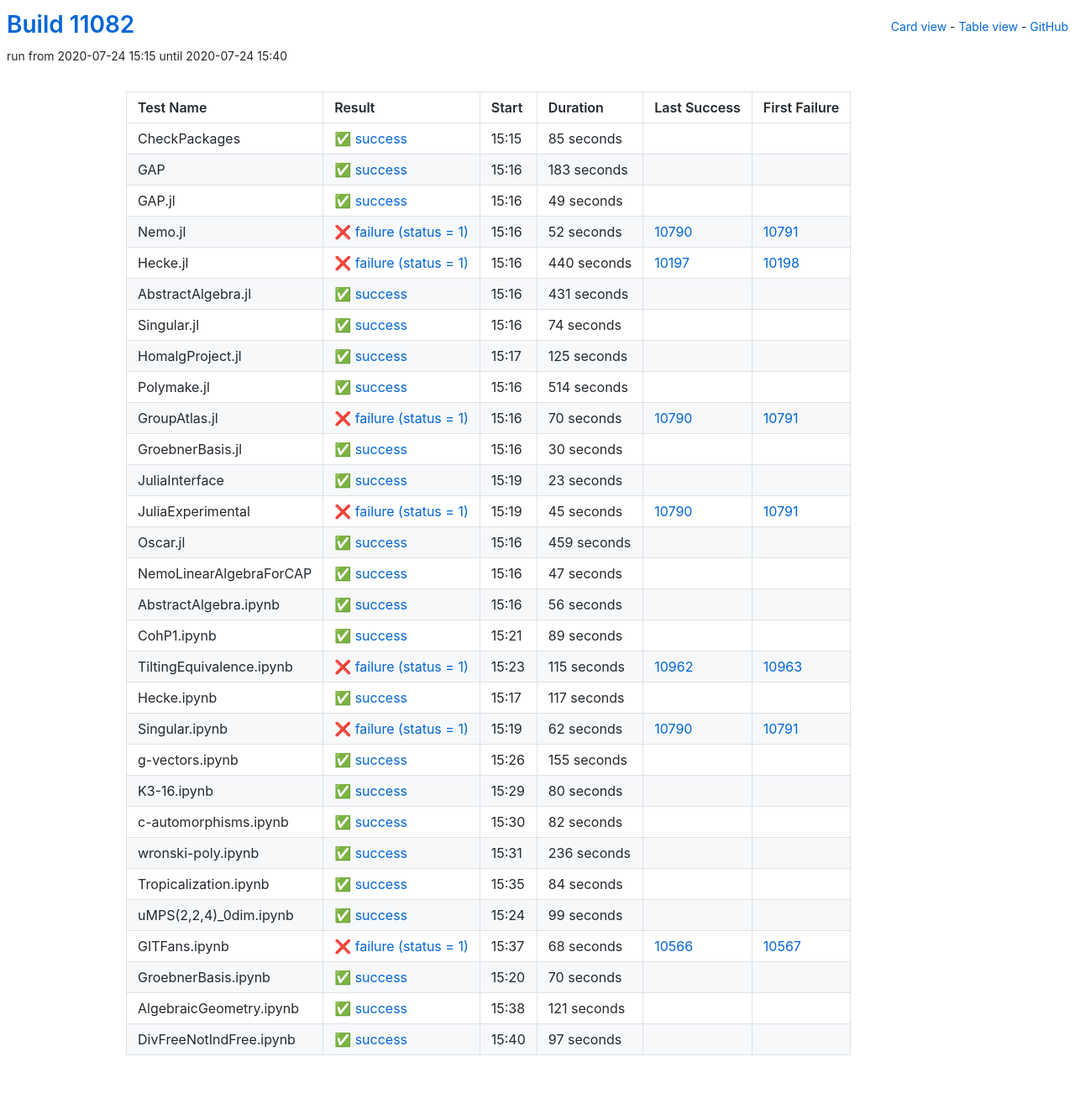
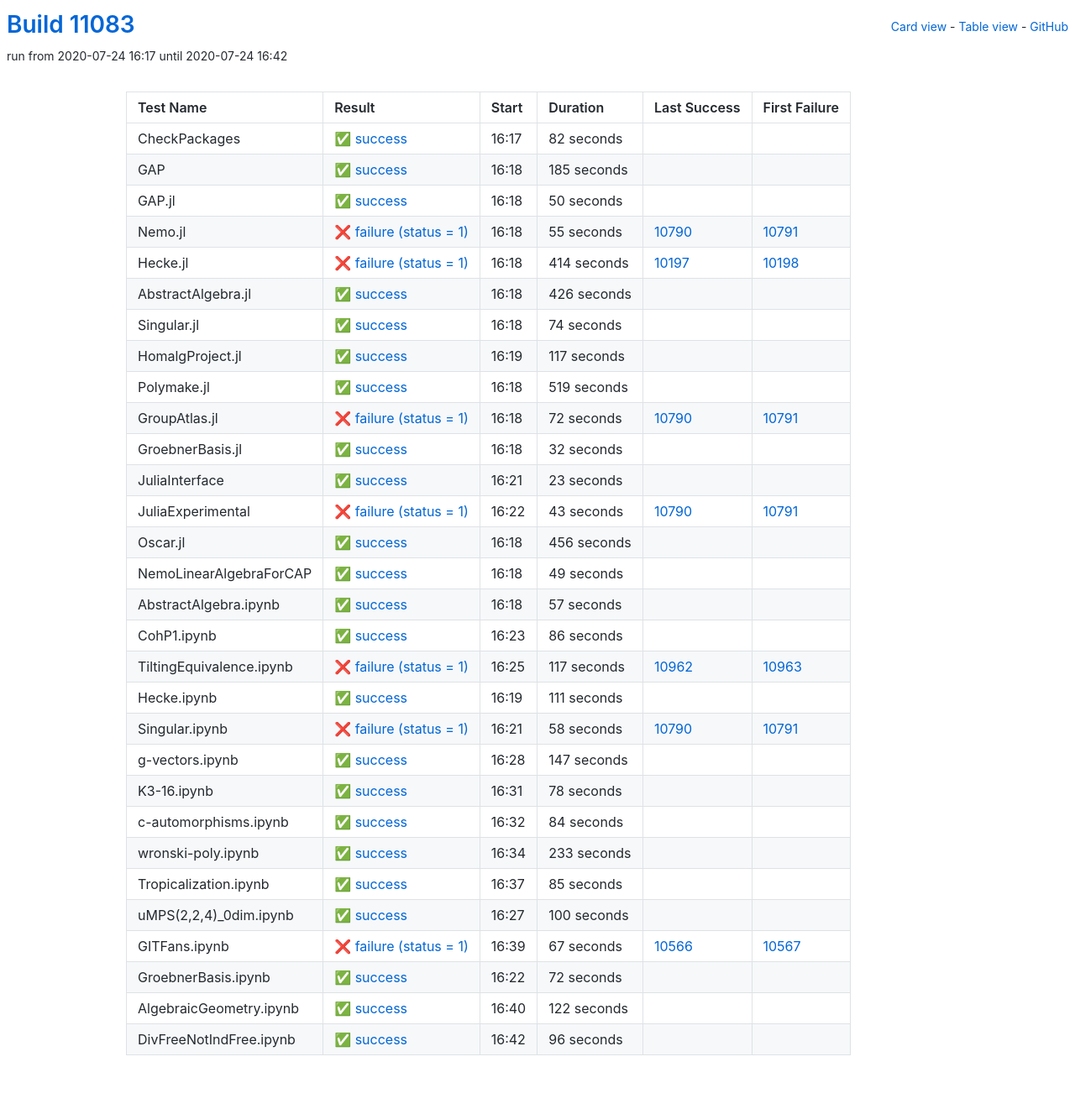
Before and after one commit to oscar-system/oscar-ci-status, a Jekyll site: the page built from table.html, in a window 1280 px wide. Shown: the whole page at 84% size. Built offline with Jekyll 4.4.1, drawn with Linux system fonts in a browser that asks for light colours.

Commit message:
Build #11083

```diff
--- a/_data/ci.yml
+++ b/_data/ci.yml
@@ -1,6 +1,6 @@
 ---
-build: 11082
-build_url: https://oscarci.mathematik.uni-kl.de/job/oscar/11082/
+build: 11083
+build_url: https://oscarci.mathematik.uni-kl.de/job/oscar/11083/
 job: oscar
 organization: oscar-system
 repo: oscar-ci-status
@@ -8,80 +8,80 @@
 tests:
 - name: CheckPackages
   id: checkpackages
-  log: https://oscarci.mathematik.uni-kl.de/job/oscar/11082/artifact/logs/build-11082/CheckPackages.log
-  start: 2020-07-24 15:15
+  log: https://oscarci.mathematik.uni-kl.de/job/oscar/11083/artifact/logs/build-11083/CheckPackages.log
+  start: 2020-07-24 16:17
   success: true
   exitcode: 0
   status: success
-  duration: 85
+  duration: 82
   last_success: false
   last_success_url:
   first_failure: false
   first_failure_url:
 - name: GAP
   id: gap
-  log: https://oscarci.mathematik.uni-kl.de/job/oscar/11082/artifact/logs/build-11082/GAP.log
-  start: 2020-07-24 15:16
+  log: https://oscarci.mathematik.uni-kl.de/job/oscar/11083/artifact/logs/build-11083/GAP.log
+  start: 2020-07-24 16:18
   success: true
   exitcode: 0
   status: success
-  duration: 183
+  duration: 185
   last_success: false
   last_success_url:
   first_failure: false
   first_failure_url:
 - name: GAP.jl
   id: gap-jl
-  log: https://oscarci.mathematik.uni-kl.de/job/oscar/11082/artifact/logs/build-11082/GAP.jl.log
-  start: 2020-07-24 15:16
+  log: https://oscarci.mathematik.uni-kl.de/job/oscar/11083/artifact/logs/build-11083/GAP.jl.log
+  start: 2020-07-24 16:18
   success: true
   exitcode: 0
   status: success
-  duration: 49
+  duration: 50
   last_success: false
   last_success_url:
   first_failure: false
   first_failure_url:
 - name: Nemo.jl
   id: nemo-jl
-  log: https://oscarci.mathematik.uni-kl.de/job/oscar/11082/artifact/logs/build-11082/Nemo.jl.log
-  start: 2020-07-24 15:16
+  log: https://oscarci.mathematik.uni-kl.de/job/oscar/11083/artifact/logs/build-11083/Nemo.jl.log
+  start: 2020-07-24 16:18
   success: false
   exitcode: 1
   status: failure
-  duration: 52
+  duration: 55
   last_success: 10790
   last_success_url: https://oscarci.mathematik.uni-kl.de/job/oscar/10790/
   first_failure: 10791
   first_failure_url: https://oscarci.mathematik.uni-kl.de/job/oscar/10791/
 - name: Hecke.jl
   id: hecke-jl
-  log: https://oscarci.mathematik.uni-kl.de/job/oscar/11082/artifact/logs/build-11082/Hecke.jl.log
-  start: 2020-07-24 15:16
+  log: https://oscarci.mathematik.uni-kl.de/job/oscar/11083/artifact/logs/build-11083/Hecke.jl.log
+  start: 2020-07-24 16:18
   success: false
   exitcode: 1
   status: failure
-  duration: 440
+  duration: 414
   last_success: 10197
   last_success_url: https://oscarci.mathematik.uni-kl.de/job/oscar/10197/
   first_failure: 10198
   first_failure_url: https://oscarci.mathematik.uni-kl.de/job/oscar/10198/
 - name: AbstractAlgebra.jl
   id: abstractalgebra-jl
-  log: https://oscarci.mathematik.uni-kl.de/job/oscar/11082/artifact/logs/build-11082/AbstractAlgebra.jl.log
-  start: 2020-07-24 15:16
+  log: https://oscarci.mathematik.uni-kl.de/job/oscar/11083/artifact/logs/build-11083/AbstractAlgebra.jl.log
+  start: 2020-07-24 16:18
   success: true
   exitcode: 0
   status: success
-  duration: 431
+  duration: 426
   last_success: false
   last_success_url:
   first_failure: false
   first_failure_url:
 - name: Singular.jl
   id: singular-jl
-  log: https://oscarci.mathematik.uni-kl.de/job/oscar/11082/artifact/logs/build-11082/Singular.jl.log
-  start: 2020-07-24 15:16
+  log: https://oscarci.mathematik.uni-kl.de/job/oscar/11083/artifact/logs/build-11083/Singular.jl.log
+  start: 2020-07-24 16:18
   success: true
   exitcode: 0
   status: success
@@ -92,56 +92,56 @@
   first_failure_url:
 - name: HomalgProject.jl
   id: homalgproject-jl
-  log: https://oscarci.mathematik.uni-kl.de/job/oscar/11082/artifact/logs/build-11082/HomalgProject.jl.log
-  start: 2020-07-24 15:17
+  log: https://oscarci.mathematik.uni-kl.de/job/oscar/11083/artifact/logs/build-11083/HomalgProject.jl.log
+  start: 2020-07-24 16:19
   success: true
   exitcode: 0
   status: success
-  duration: 125
+  duration: 117
   last_success: false
   last_success_url:
   first_failure: false
   first_failure_url:
 - name: Polymake.jl
   id: polymake-jl
-  log: https://oscarci.mathematik.uni-kl.de/job/oscar/11082/artifact/logs/build-11082/Polymake.jl.log
-  start: 2020-07-24 15:16
+  log: https://oscarci.mathematik.uni-kl.de/job/oscar/11083/artifact/logs/build-11083/Polymake.jl.log
+  start: 2020-07-24 16:18
   success: true
   exitcode: 0
   status: success
-  duration: 514
+  duration: 519
   last_success: false
   last_success_url:
   first_failure: false
   first_failure_url:
 - name: GroupAtlas.jl
   id: groupatlas-jl
-  log: https://oscarci.mathematik.uni-kl.de/job/oscar/11082/artifact/logs/build-11082/GroupAtlas.jl.log
-  start: 2020-07-24 15:16
+  log: https://oscarci.mathematik.uni-kl.de/job/oscar/11083/artifact/logs/build-11083/GroupAtlas.jl.log
+  start: 2020-07-24 16:18
   success: false
   exitcode: 1
   status: failure
-  duration: 70
+  duration: 72
   last_success: 10790
   last_success_url: https://oscarci.mathematik.uni-kl.de/job/oscar/10790/
   first_failure: 10791
   first_failure_url: https://oscarci.mathematik.uni-kl.de/job/oscar/10791/
 - name: GroebnerBasis.jl
   id: groebnerbasis-jl
-  log: https://oscarci.mathematik.uni-kl.de/job/oscar/11082/artifact/logs/build-11082/GroebnerBasis.jl.log
-  start: 2020-07-24 15:16
+  log: https://oscarci.mathematik.uni-kl.de/job/oscar/11083/artifact/logs/build-11083/GroebnerBasis.jl.log
+  start: 2020-07-24 16:18
   success: true
   exitcode: 0
   status: success
-  duration: 30
+  duration: 32
   last_success: false
   last_success_url:
   first_failure: false
   first_failure_url:
 - name: JuliaInterface
   id: juliainterface
-  log: https://oscarci.mathematik.uni-kl.de/job/oscar/11082/artifact/logs/build-11082/JuliaInterface.log
-  start: 2020-07-24 15:19
+  log: https://oscarci.mathematik.uni-kl.de/job/oscar/11083/artifact/logs/build-11083/JuliaInterface.log
+  start: 2020-07-24 16:21
   success: true
   exitcode: 0
   status: success
@@ -152,152 +152,128 @@
   first_failure_url:
 - name: JuliaExperimental
   id: juliaexperimental
-  log: https://oscarci.mathematik.uni-kl.de/job/oscar/11082/artifact/logs/build-11082/JuliaExperimental.log
-  start: 2020-07-24 15:19
+  log: https://oscarci.mathematik.uni-kl.de/job/oscar/11083/artifact/logs/build-11083/JuliaExperimental.log
+  start: 2020-07-24 16:22
   success: false
   exitcode: 1
   status: failure
-  duration: 45
+  duration: 43
   last_success: 10790
   last_success_url: https://oscarci.mathematik.uni-kl.de/job/oscar/10790/
   first_failure: 10791
   first_failure_url: https://oscarci.mathematik.uni-kl.de/job/oscar/10791/
 - name: Oscar.jl
   id: oscar-jl
-  log: https://oscarci.mathematik.uni-kl.de/job/oscar/11082/artifact/logs/build-11082/Oscar.jl.log
-  start: 2020-07-24 15:16
+  log: https://oscarci.mathematik.uni-kl.de/job/oscar/11083/artifact/logs/build-11083/Oscar.jl.log
+  start: 2020-07-24 16:18
   success: true
   exitcode: 0
   status: success
-  duration: 459
+  duration: 456
   last_success: false
   last_success_url:
   first_failure: false
   first_failure_url:
 - name: NemoLinearAlgebraForCAP
   id: nemolinearalgebraforcap
-  log: https://oscarci.mathematik.uni-kl.de/job/oscar/11082/artifact/logs/build-11082/NemoLinearAlgebraForCAP.log
-  start: 2020-07-24 15:16
+  log: https://oscarci.mathematik.uni-kl.de/job/oscar/11083/artifact/logs/build-11083/NemoLinearAlgebraForCAP.log
+  start: 2020-07-24 16:18
   success: true
   exitcode: 0
   status: success
-  duration: 47
+  duration: 49
   last_success: false
   last_success_url:
   first_failure: false
   first_failure_url:
 - name: AbstractAlgebra.ipynb
   id: abstractalgebra-ipynb
-  log: https://oscarci.mathematik.uni-kl.de/job/oscar/11082/artifact/logs/build-11082/AbstractAlgebra.ipynb.log
-  start: 2020-07-24 15:16
+  log: https://oscarci.mathematik.uni-kl.de/job/oscar/11083/artifact/logs/build-11083/AbstractAlgebra.ipynb.log
+  start: 2020-07-24 16:18
   success: true
   exitcode: 0
   status: success
-  duration: 56
+  duration: 57
   last_success: false
   last_success_url:
   first_failure: false
   first_failure_url:
 - name: CohP1.ipynb
   id: cohp1-ipynb
-  log: https://oscarci.mathematik.uni-kl.de/job/oscar/11082/artifact/logs/build-11082/CohP1.ipynb.log
-  start: 2020-07-24 15:21
+  log: https://oscarci.mathematik.uni-kl.de/job/oscar/11083/artifact/logs/build-11083/CohP1.ipynb.log
+  start: 2020-07-24 16:23
   success: true
   exitcode: 0
   status: success
-  duration: 89
+  duration: 86
   last_success: false
   last_success_url:
   first_failure: false
   first_failure_url:
 - name: TiltingEquivalence.ipynb
   id: tiltingequivalence-ipynb
-  log: https://oscarci.mathematik.uni-kl.de/job/oscar/11082/artifact/logs/build-11082/TiltingEquivalence.ipynb.log
-  start: 2020-07-24 15:23
+  log: https://oscarci.mathematik.uni-kl.de/job/oscar/11083/artifact/logs/build-11083/TiltingEquivalence.ipynb.log
+  start: 2020-07-24 16:25
   success: false
   exitcode: 1
   status: failure
-  duration: 115
+  duration: 117
   last_success: 10962
   last_success_url: https://oscarci.mathematik.uni-kl.de/job/oscar/10962/
   first_failure: 10963
   first_failure_url: https://oscarci.mathematik.uni-kl.de/job/oscar/10963/
 - name: Hecke.ipynb
   id: hecke-ipynb
-  log: https://oscarci.mathematik.uni-kl.de/job/oscar/11082/artifact/logs/build-11082/Hecke.ipynb.log
-  start: 2020-07-24 15:17
+  log: https://oscarci.mathematik.uni-kl.de/job/oscar/11083/artifact/logs/build-11083/Hecke.ipynb.log
+  start: 2020-07-24 16:19
   success: true
   exitcode: 0
   status: success
-  duration: 117
+  duration: 111
   last_success: false
   last_success_url:
   first_failure: false
   first_failure_url:
 - name: Singular.ipynb
   id: singular-ipynb
-  log: https://oscarci.mathematik.uni-kl.de/job/oscar/11082/artifact/logs/build-11082/Singular.ipynb.log
-  start: 2020-07-24 15:19
+  log: https://oscarci.mathematik.uni-kl.de/job/oscar/11083/artifact/logs/build-11083/Singular.ipynb.log
+  start: 2020-07-24 16:21
   success: false
   exitcode: 1
   status: failure
-  duration: 62
+  duration: 58
   last_success: 10790
   last_success_url: https://oscarci.mathematik.uni-kl.de/job/oscar/10790/
   first_failure: 10791
   first_failure_url: https://oscarci.mathematik.uni-kl.de/job/oscar/10791/
 - name: g-vectors.ipynb
   id: g-vectors-ipynb
-  log: https://oscarci.mathematik.uni-kl.de/job/oscar/11082/artifact/logs/build-11082/g-vectors.ipynb.log
-  start: 2020-07-24 15:26
+  log: https://oscarci.mathematik.uni-kl.de/job/oscar/11083/artifact/logs/build-11083/g-vectors.ipynb.log
+  start: 2020-07-24 16:28
   success: true
   exitcode: 0
   status: success
-  duration: 155
+  duration: 147
   last_success: false
   last_success_url:
   first_failure: false
   first_failure_url:
 - name: K3-16.ipynb
   id: k3-16-ipynb
-  log: https://oscarci.mathematik.uni-kl.de/job/oscar/11082/artifact/logs/build-11082/K3-16.ipynb.log
-  start: 2020-07-24 15:29
+  log: https://oscarci.mathematik.uni-kl.de/job/oscar/11083/artifact/logs/build-11083/K3-16.ipynb.log
+  start: 2020-07-24 16:31
   success: true
   exitcode: 0
   status: success
-  duration: 80
+  duration: 78
   last_success: false
   last_success_url:
   first_failure: false
   first_failure_url:
 - name: c-automorphisms.ipynb
   id: c-automorphisms-ipynb
-  log: https://oscarci.mathematik.uni-kl.de/job/oscar/11082/artifact/logs/build-11082/c-automorphisms.ipynb.log
-  start: 2020-07-24 15:30
-  success: true
-  exitcode: 0
-  status: success
-  duration: 82
-  last_success: false
-  last_success_url:
-  first_failure: false
-  first_failure_url:
-- name: wronski-poly.ipynb
-  id: wronski-poly-ipynb
-  log: https://oscarci.mathematik.uni-kl.de/job/oscar/11082/artifact/logs/build-11082/wronski-poly.ipynb.log
-  start: 2020-07-24 15:31
-  success: true
-  exitcode: 0
-  status: success
-  duration: 236
-  last_success: false
-  last_success_url:
-  first_failure: false
-  first_failure_url:
-- name: Tropicalization.ipynb
-  id: tropicalization-ipynb
-  log: https://oscarci.mathematik.uni-kl.de/job/oscar/11082/artifact/logs/build-11082/Tropicalization.ipynb.log
-  start: 2020-07-24 15:35
+  log: https://oscarci.mathematik.uni-kl.de/job/oscar/11083/artifact/logs/build-11083/c-automorphisms.ipynb.log
+  start: 2020-07-24 16:32
   success: true
   exitcode: 0
   status: success
@@ -306,62 +282,86 @@
   last_success_url:
   first_failure: false
   first_failure_url:
-- name: uMPS(2,2,4)_0dim.ipynb
-  id: umps-2-2-4-0dim-ipynb
-  log: https://oscarci.mathematik.uni-kl.de/job/oscar/11082/artifact/logs/build-11082/uMPS-2-2-4-_0dim.ipynb.log
-  start: 2020-07-24 15:24
+- name: wronski-poly.ipynb
+  id: wronski-poly-ipynb
+  log: https://oscarci.mathematik.uni-kl.de/job/oscar/11083/artifact/logs/build-11083/wronski-poly.ipynb.log
+  start: 2020-07-24 16:34
   success: true
   exitcode: 0
   status: success
-  duration: 99
+  duration: 233
+  last_success: false
+  last_success_url:
+  first_failure: false
+  first_failure_url:
+- name: Tropicalization.ipynb
+  id: tropicalization-ipynb
+  log: https://oscarci.mathematik.uni-kl.de/job/oscar/11083/artifact/logs/build-11083/Tropicalization.ipynb.log
+  start: 2020-07-24 16:37
+  success: true
+  exitcode: 0
+  status: success
+  duration: 85
+  last_success: false
+  last_success_url:
+  first_failure: false
+  first_failure_url:
+- name: uMPS(2,2,4)_0dim.ipynb
+  id: umps-2-2-4-0dim-ipynb
+  log: https://oscarci.mathematik.uni-kl.de/job/oscar/11083/artifact/logs/build-11083/uMPS-2-2-4-_0dim.ipynb.log
+  start: 2020-07-24 16:27
+  success: true
+  exitcode: 0
+  status: success
+  duration: 100
   last_success: false
   last_success_url:
   first_failure: false
   first_failure_url:
 - name: GITFans.ipynb
   id: gitfans-ipynb
-  log: https://oscarci.mathematik.uni-kl.de/job/oscar/11082/artifact/logs/build-11082/GITFans.ipynb.log
-  start: 2020-07-24 15:37
+  log: https://oscarci.mathematik.uni-kl.de/job/oscar/11083/artifact/logs/build-11083/GITFans.ipynb.log
+  start: 2020-07-24 16:39
   success: false
   exitcode: 1
   status: failure
-  duration: 68
+  duration: 67
   last_success: 10566
   last_success_url: https://oscarci.mathematik.uni-kl.de/job/oscar/10566/
   first_failure: 10567
   first_failure_url: https://oscarci.mathematik.uni-kl.de/job/oscar/10567/
 - name: GroebnerBasis.ipynb
   id: groebnerbasis-ipynb
-  log: https://oscarci.mathematik.uni-kl.de/job/oscar/11082/artifact/logs/build-11082/GroebnerBasis.ipynb.log
-  start: 2020-07-24 15:20
+  log: https://oscarci.mathematik.uni-kl.de/job/oscar/11083/artifact/logs/build-11083/GroebnerBasis.ipynb.log
+  start: 2020-07-24 16:22
   success: true
   exitcode: 0
   status: success
-  duration: 70
+  duration: 72
   last_success: false
   last_success_url:
   first_failure: false
   first_failure_url:
 - name: AlgebraicGeometry.ipynb
   id: algebraicgeometry-ipynb
-  log: https://oscarci.mathematik.uni-kl.de/job/oscar/11082/artifact/logs/build-11082/AlgebraicGeometry.ipynb.log
-  start: 2020-07-24 15:38
+  log: https://oscarci.mathematik.uni-kl.de/job/oscar/11083/artifact/logs/build-11083/AlgebraicGeometry.ipynb.log
+  start: 2020-07-24 16:40
   success: true
   exitcode: 0
   status: success
-  duration: 121
+  duration: 122
   last_success: false
   last_success_url:
   first_failure: false
   first_failure_url:
 - name: DivFreeNotIndFree.ipynb
   id: divfreenotindfree-ipynb
-  log: https://oscarci.mathematik.uni-kl.de/job/oscar/11082/artifact/logs/build-11082/DivFreeNotIndFree.ipynb.log
-  start: 2020-07-24 15:40
+  log: https://oscarci.mathematik.uni-kl.de/job/oscar/11083/artifact/logs/build-11083/DivFreeNotIndFree.ipynb.log
+  start: 2020-07-24 16:42
   success: true
   exitcode: 0
   status: success
-  duration: 97
+  duration: 96
   last_success: false
   last_success_url:
   first_failure: false
```
Also changed, not shown: README.md.
